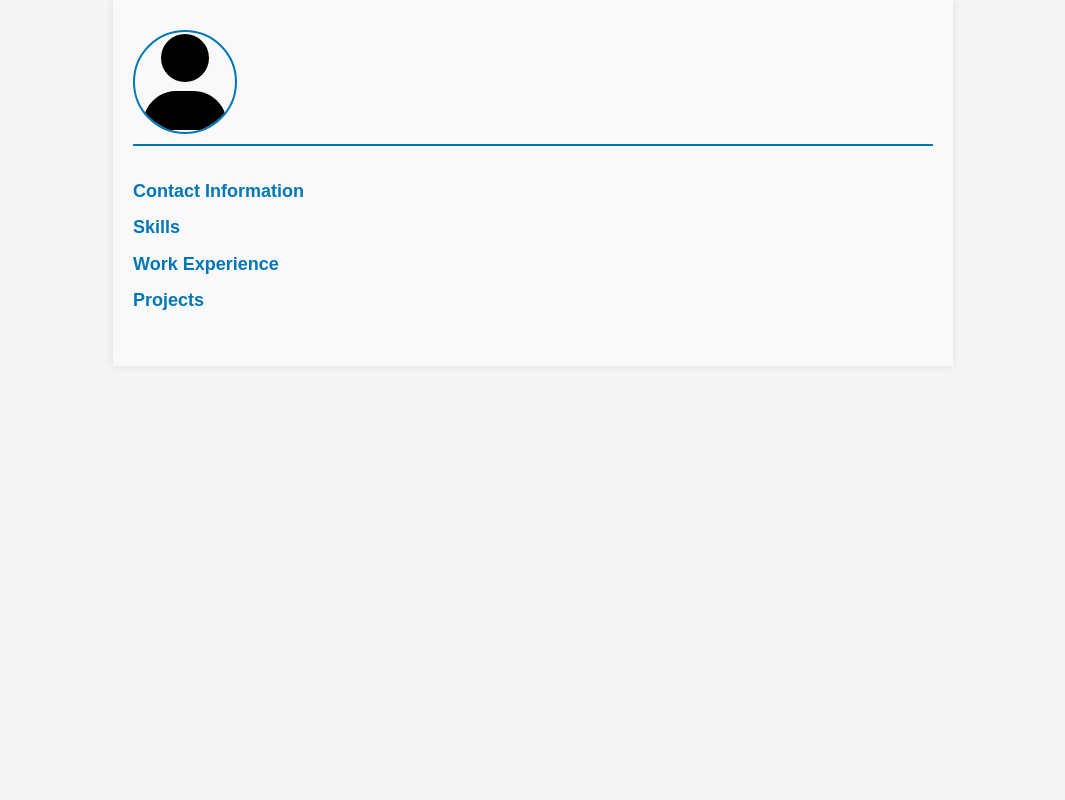
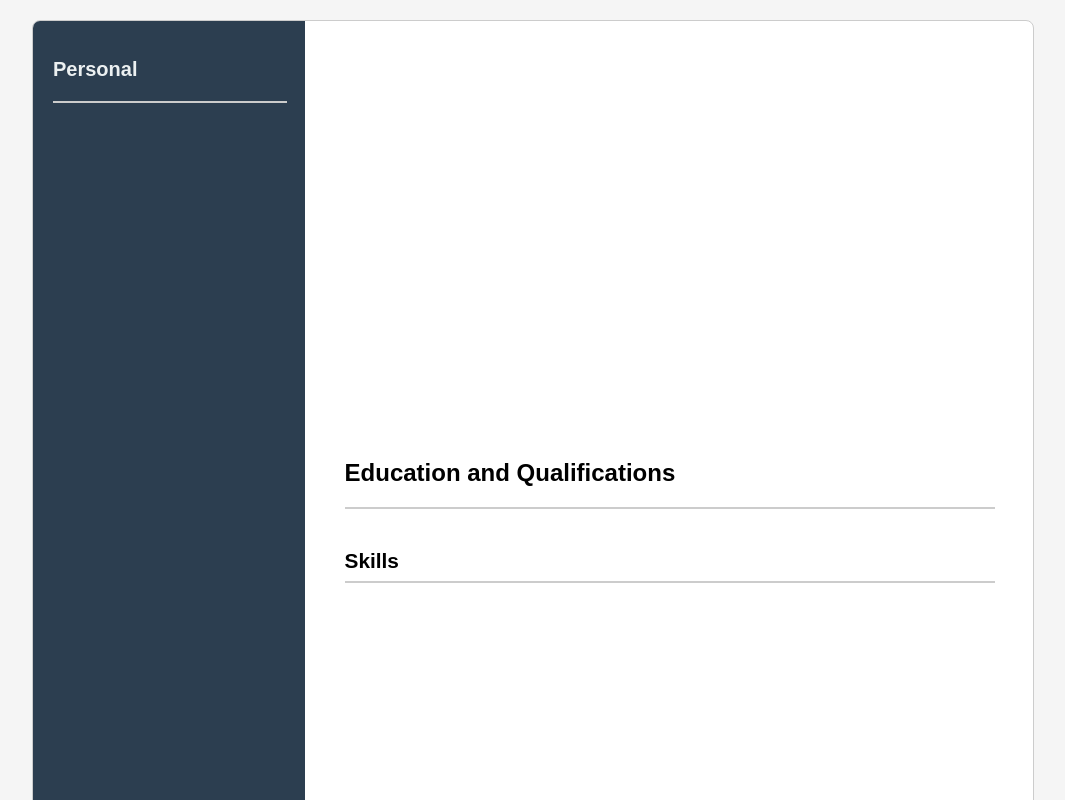
Before and after one commit to rohitghatal1/CVMaker-ReactJS, a React (Create React App) app: page / in a window 1280 px wide. Shown: the top 800 px of the page, without its empty margins (107-1172 px from the left). Built offline with nearby package versions, Linux system fonts and the light colour scheme.

Commit message:
added achievement section

```diff
--- a/src/App.js
+++ b/src/App.js
@@ -34,8 +34,8 @@ function App() {
       {/* <CVgenerator/> */}
       {/* <CreativeTemplate/> */}
       {/* <BasicTemplate/> */}
-      {/* <ProfessionalTemplate/> */}
-      <ProfessionalIITemplate/>
+      <ProfessionalTemplate/>
+      {/* <ProfessionalIITemplate/> */}
     </>
   );
 }
--- a/src/allTemplates/professionalTemplate/professionalTemplate.js
+++ b/src/allTemplates/professionalTemplate/professionalTemplate.js
@@ -11,6 +11,9 @@ export default function ProfessionalTemplate() {
 
     const storedSkillData = localStorage.getItem('skillData');
     const skillData = storedSkillData ? JSON.parse(storedSkillData) : [];
+
+    const storedAchievementData = localStorage.getItem('achievementData');
+    const achievementData = storedAchievementData ? JSON.parse(storedAchievementData) : [];
 
     const storedEducationData = localStorage.getItem('educationData');
     const educationData = storedEducationData ? JSON.parse(storedEducationData) : [];
@@ -40,6 +43,17 @@ export default function ProfessionalTemplate() {
                     ))}
                 </div>
 
+                {achievementData.length > 0 && (
+                    <div className="section achievements">
+                        <h3><i className="fa-solid fa-star"></i> ACHIEVEMENTS</h3>
+                        {achievementData.map((achievement, index) => (
+                            <div key={index}>
+                                <strong>{achievement.title}</strong><br />
+                                <p className='achievementDesc'>{achievement.desc}</p>
+                            </div>
+                        ))}
+                    </div>
+                )}
             </aside>
 
             <main className="main-content">
```
